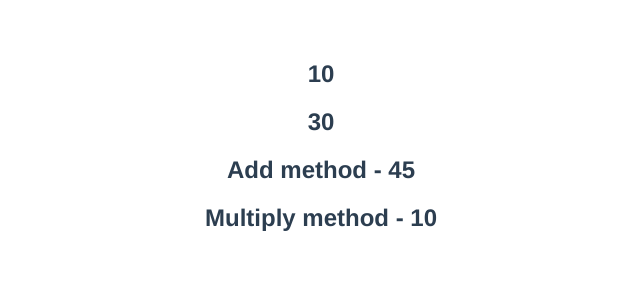
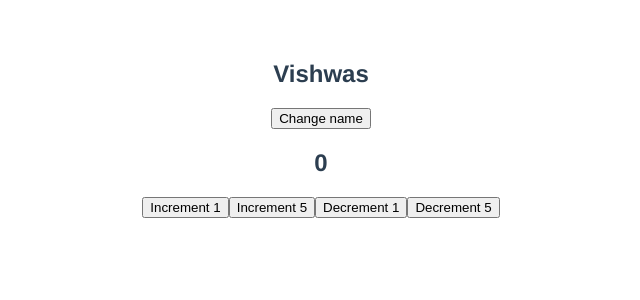
Before and after one commit to Shercosta/vue-3-codevolution, a Vue app in the folder vue-project/: page / in a window 1280 px wide. Shown: the top 300 px of the page, without its empty margins (319-959 px from the left). Built offline with nearby package versions, Linux system fonts and the light colour scheme.

Commit message:
tutorial 17

```diff
--- a/vue-project/src/App.vue
+++ b/vue-project/src/App.vue
@@ -1,9 +1,17 @@
 <template>
   <div>
-    <h2>{{ 2 + 3 + 5 }}</h2>
-    <h2>{{ 5 + 10 + 15 }}</h2>
-    <h2>Add method - {{ add(10, 15, 20) }}</h2>
-    <h2>Multiply method - {{ multiply(baseValue) }}</h2>
+    <h2>{{ name }}</h2>
+    <div>
+      <button v-on:mouseover="name = 'Batman'">Change name</button>
+    </div>
+
+    <h2>{{ count }}</h2>
+    <div>
+      <button v-on:click="increment(1)">Increment 1</button>
+      <button v-on:click="increment(5)">Increment 5</button>
+      <button v-on:click="decrement(1)">Decrement 1</button>
+      <button v-on:click="decrement(5)">Decrement 5</button>
+    </div>
   </div>
 </template>
 
@@ -12,16 +20,16 @@
   name: "App",
   data() {
     return {
-      baseMultiplier: 5,
-      baseValue: 2,
+      name: "Vishwas",
+      count: 0,
     };
   },
   methods: {
-    add(a, b, c) {
-      return a + b + c;
+    increment(num) {
+      this.count += num;
     },
-    multiply(num) {
-      return num * this.baseMultiplier;
+    decrement(num) {
+      this.count -= num;
     },
   },
 };
```
